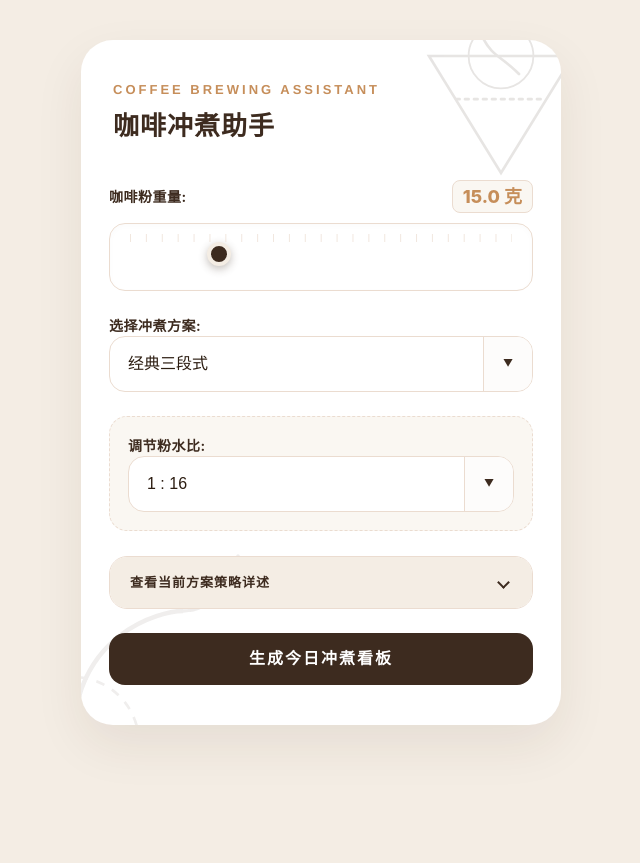
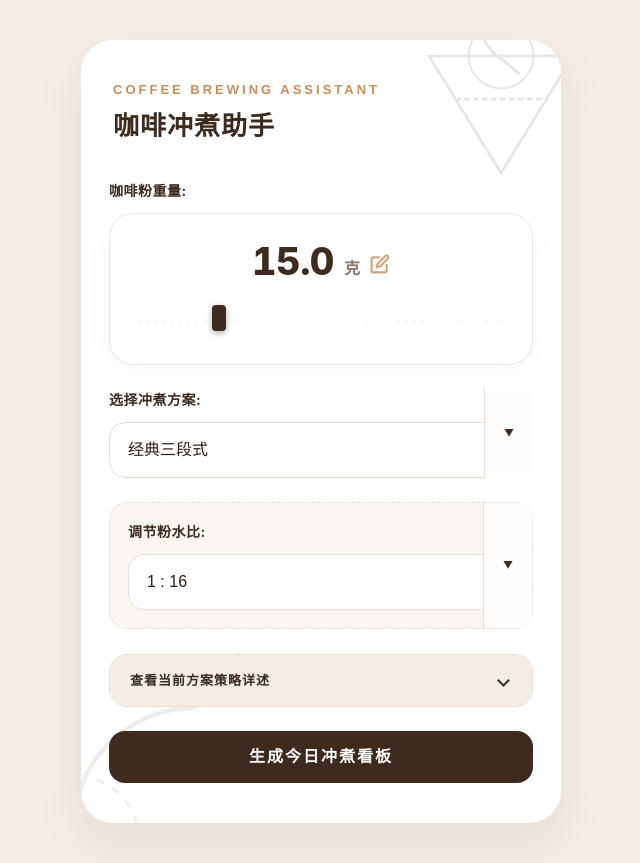
Before and after one commit to amberh027/coffee-assistant, a plain HTML site: page index.html in a window 1280 px wide. Shown: the whole page, without its empty margins (319-959 px from the left). Before the commit the page ends 800 px from the top, so only its background shows below. Drawn offline with Linux system fonts and the light colour scheme.

Commit message:
Add files via upload

```diff
--- a/index.html
+++ b/index.html
@@ -3,9 +3,9 @@
 <head>
     <meta charset="UTF-8">
     <meta name="viewport" content="width=device-width, initial-scale=1.0">
-    <title>☕️ COFFEE BREWING ASSISTANT · 咖啡冲煮助手 v3.1</title>
+    <title>☕️ COFFEE BREWING ASSISTANT · 咖啡冲煮助手 v3.2</title>
 
-    <link rel="manifest" href="./manifest.json?v=3.1">
+    <link rel="manifest" href="./manifest.json?v=3.2">
 
     <meta name="theme-color" content="#3d2b1f">
     <meta name="apple-mobile-web-app-capable" content="yes">
@@ -60,92 +60,146 @@
             z-index: 2;
         }
 
-        .label-header {
-            display: flex;
-            justify-content: space-between;
-            align-items: center;
-            margin-bottom: 10px;
-        }
-
         label {
             display: block;
+            margin-bottom: 12px;
             font-weight: 700;
             color: var(--primary-color);
             font-size: 14px;
             letter-spacing: 0.5px;
         }
 
-        .beans-display {
-            font-size: 18px;
-            font-weight: 800;
-            color: var(--accent-color);
-            background: #faf7f2;
-            padding: 2px 10px;
-            border-radius: 8px;
-            border: 1px solid var(--border-color);
+        /* 🆕 方案三：通透光影毛玻璃面板结构 */
+        .glass-panel {
+            background: rgba(255, 255, 255, 0.4);
+            backdrop-filter: blur(10px);
+            -webkit-backdrop-filter: blur(10px);
+            border: 1px solid rgba(235, 220, 208, 0.7);
+            border-radius: 24px;
+            padding: 24px 20px;
+            box-shadow: 0 8px 32px rgba(61, 43, 31, 0.03);
+            display: flex;
+            flex-direction: column;
+            align-items: center;
+            gap: 16px;
         }
 
-        /* 🆕 磨豆机微调刻度滚轮样式 */
-        .grinder-dial-container {
-            position: relative;
-            background: #fff;
-            border: 1px solid var(--border-color);
-            border-radius: 16px;
-            padding: 12px 16px;
-            box-shadow: inset 0 2px 6px rgba(61, 43, 31, 0.02);
+        /* 居中超大数字显示与铅笔图标组 */
+        .center-display-wrapper {
+            display: flex;
+            justify-content: center;
+            align-items: center;
+            gap: 10px;
+            cursor: pointer;
+            height: 48px;
+            user-select: none;
         }
 
-        /* 模拟磨豆机物理刻度线背景 */
-        .grinder-ticks {
+        .beans-large-text {
+            font-size: 38px;
+            font-weight: 800;
+            color: var(--primary-color);
+            letter-spacing: -0.5px;
+            font-variant-numeric: tabular-nums;
+        }
+
+        .beans-unit {
+            font-size: 16px;
+            font-weight: 700;
+            color: var(--text-muted);
+            margin-top: 12px;
+        }
+
+        /* 方案二：精致小铅笔图标 */
+        .edit-pencil-icon {
+            width: 20px;
+            height: 20px;
+            color: var(--accent-color);
+            opacity: 0.8;
+            transition: opacity 0.2s, transform 0.2s;
+            margin-top: 4px;
+        }
+        .center-display-wrapper:hover .edit-pencil-icon {
+            opacity: 1;
+            transform: scale(1.1);
+        }
+
+        /* 隐藏的手动输入框（点击数字时切出） */
+        .beans-input-hidden {
+            display: none;
+            width: 120px;
+            height: 42px;
+            font-size: 32px;
+            font-weight: 800;
+            color: var(--primary-color);
+            text-align: center;
+            border: 2px solid var(--accent-color);
+            border-radius: 12px;
+            background: #fff;
+            outline: none;
+            box-shadow: 0 4px 12px rgba(198, 142, 90, 0.1);
+        }
+
+        /* 缩小精致化横向滚轮轨道 */
+        .grinder-slider-box {
+            position: relative;
+            width: 100%;
+            padding: 4px 0;
+        }
+
+        /* 极其纤细精密的背景刻度线 */
+        .grinder-fine-ticks {
             position: absolute;
-            left: 20px;
-            right: 20px;
-            top: 10px;
-            height: 8px;
+            left: 10px;
+            right: 10px;
+            top: 50%;
+            transform: translateY(-50%);
+            height: 6px;
             background: linear-gradient(90deg, var(--border-color) 1px, transparent 1px);
-            background-size: 4.16% 100%; /* 精准平铺刻度感 */
-            opacity: 0.7;
+            background-size: 2.22% 100%; /* 适配更密集的物理刻度感 */
+            opacity: 0.5;
             pointer-events: none;
         }
 
         input[type="range"] {
             -webkit-appearance: none;
             width: 100%;
-            height: 36px;
+            height: 24px;
             background: transparent;
             outline: none;
             margin: 0;
             cursor: ew-resize;
+            position: relative;
+            z-index: 2;
         }
 
-        /* 微信/Safari/Chrome 滑块样式优化 */
+        /* 高级通透滑块触点 (Thumb) */
         input[type="range"]::-webkit-slider-thumb {
             -webkit-appearance: none;
             appearance: none;
-            width: 24px;
-            height: 24px;
-            border-radius: 50%;
+            width: 14px;
+            height: 26px;
+            border-radius: 4px;
             background: var(--primary-color);
-            border: 4px solid var(--bg-color);
-            box-shadow: 0 3px 8px rgba(61, 43, 31, 0.3);
-            transition: transform 0.1s;
+            box-shadow: 0 2px 6px rgba(61, 43, 31, 0.4);
+            transition: transform 0.1s, background-color 0.1s;
         }
 
         input[type="range"]::-webkit-slider-thumb:active {
-            transform: scale(1.2);
+            transform: scale(1.15);
             background: var(--accent-color);
         }
 
-        /* Firefox 滑块优化 */
         input[type="range"]::-moz-range-thumb {
-            width: 16px;
-            height: 16px;
-            border-radius: 50%;
+            width: 14px;
+            height: 26px;
+            border-radius: 4px;
             background: var(--primary-color);
-            border: 4px solid var(--bg-color);
-            box-shadow: 0 3px 8px rgba(61, 43, 31, 0.3);
+            border: none;
+            box-shadow: 0 2px 6px rgba(61, 43, 31, 0.4);
         }
 
+        /* 原有其他选择器及布局样式 */
         .select-wrapper {
             display: flex;
             align-items: center;
@@ -179,9 +233,6 @@
             appearance: none;
         }
 
-        .select-wrapper {
-            position: relative;
-        }
         .select-wrapper::after {
             content: "▼";
             font-size: 10px;
@@ -247,13 +298,22 @@
     </div>
 
     <div class="input-group">
-        <div class="label-header">
-            <label for="beans">咖啡粉重量:</label>
-            <span class="beans-display"><span id="beansValue">15.0</span> 克</span>
-        </div>
-        <div class="grinder-dial-container">
-            <div class="grinder-ticks"></div>
-            <input type="range" id="beans" min="5" max="50" step="0.1" value="15.0" oninput="syncBeansValue(this.value)">
+        <label>咖啡粉重量:</label>
+        <div class="glass-panel">
+            <div class="center-display-wrapper" id="displayWrapper" onclick="enableManualInput()">
+                <span class="beans-large-text" id="beansValue">15.0</span>
+                <span class="beans-unit">克</span>
+                <svg class="edit-pencil-icon" viewBox="0 0 24 24" fill="none" stroke="currentColor" stroke-width="2.5" stroke-linecap="round" stroke-linejoin="round">
+                    <path d="M11 4H4a2 2 0 0 0-2 2v14a2 2 0 0 0 2 2h14a2 2 0 0 0 2-2v-7"></path>
+                    <path d="M18.5 2.5a2.121 2.121 0 1 1 3 3L12 15l-4 1 1-4Z"></path>
+                </svg>
+            </div>
+            <input type="number" id="beansInput" class="beans-input-hidden" step="0.1" min="5" max="50" onblur="disableManualInput()">
+
+            <div class="grinder-slider-box">
+                <div class="grinder-fine-ticks"></div>
+                <input type="range" id="beansSlider" min="5" max="50" step="0.1" value="15.0" oninput="syncFromSlider(this.value)">
+            </div>
         </div>
     </div>
 
@@ -287,18 +347,50 @@
 </div>
 
 <script>
-    // 🟢 升级 Service Worker 缓存控制版本号
     if ('serviceWorker' in navigator) {
         window.addEventListener('load', () => {
-            navigator.serviceWorker.register('./sw.js?v=3.1')
+            navigator.serviceWorker.register('./sw.js?v=3.2')
                 .then(reg => console.log('PWA 离线管家已强行重构升级。'))
                 .catch(err => console.log(err));
         });
     }
 
-    // 🔄 实时同步滚轮数据到数字气泡上
-    function syncBeansValue(val) {
-        document.getElementById('beansValue').innerText = parseFloat(val).toFixed(1);
+    const sliderEl = document.getElementById('beansSlider');
+    const textEl = document.getElementById('beansValue');
+    const inputEl = document.getElementById('beansInput');
+    const wrapperEl = document.getElementById('displayWrapper');
+
+    // 🔄 1. 拖动滚轮：实时同步数据到居中大字
+    function syncFromSlider(val) {
+        textEl.innerText = parseFloat(val).toFixed(1);
+        inputEl.value = parseFloat(val).toFixed(1);
+    }
+
+    // ⌨️ 2. 点击进入手动填入状态
+    function enableManualInput() {
+        wrapperEl.style.display = 'none';
+        inputEl.style.display = 'block';
+        inputEl.value = textEl.innerText;
+        inputEl.focus();
+    }
+
+    // 🔒 3. 填完失焦：校验范围并自动回弹、同步滚轮
+    function disableManualInput() {
+        let val = parseFloat(inputEl.value);
+        const min = parseFloat(sliderEl.min);
+        const max = parseFloat(sliderEl.max);
+
+        if (isNaN(val) || val < min) val = min;
+        if (val > max) val = max;
+
+        val = Number(val.toFixed(1));
+
+        // 同步给大字和滑块
+        textEl.innerText = val.toFixed(1);
+        sliderEl.value = val;
+
+        inputEl.style.display = 'none';
+        wrapperEl.style.display = 'flex';
     }
 
     const recipes = {
@@ -333,10 +425,11 @@
     }
 
     function calculateBrew() {
-        const beans = parseFloat(document.getElementById('beans').value);
+        // 核心改动：直接抓取当前的 Slider 确定克数
+        const beans = parseFloat(sliderEl.value);
         const recipeKey = document.getElementById('recipe').value;
         const recipe = recipes[recipeKey];
-        if (!beans || beans <= 0) { alert("请滑动选择正确的咖啡豆克重！"); return; }
+        if (!beans || beans <= 0) { alert("请确定正确的咖啡豆克重！"); return; }
 
         let activeRatio = recipe.hasDynamicRatio ? parseFloat(document.getElementById('ratio').value) : recipe.fixedRatio;
         const totalWater = beans * activeRatio;
@@ -352,7 +445,6 @@
             cumulativeWater += stepWater;
             const stepDiv = document.createElement('div');
             stepDiv.className = 'step';
-            // ✂️ 已经彻底去掉“电子秤注水”，看板直接显示“注水至：”
             stepDiv.innerHTML = `<div class="step-title"><span>${step.name}</span><span style="font-size:11px; color:var(--text-muted);">权重 ${(step.percentage * 100).toFixed(0)}%</span></div><div class="step-details">注水至：<strong style="color:var(--primary-color); font-size:17px;">${cumulativeWater.toFixed(1)}g</strong> <span style="color:var(--text-muted); font-size:13px;">(本段注入 ${stepWater.toFixed(1)}g)</span></div><div class="step-note">${step.note}</div>`;
             stepsList.appendChild(stepDiv);
         });
@@ -362,8 +454,7 @@
     }
 
     window.onload = function() {
-        // 初始化时同步滑块默认值到数值显示区
-        syncBeansValue(document.getElementById('beans').value);
+        syncFromSlider(sliderEl.value);
         updateRecipeDetailsView();
         document.getElementById('recipeDetails').removeAttribute('open');
     };
```
